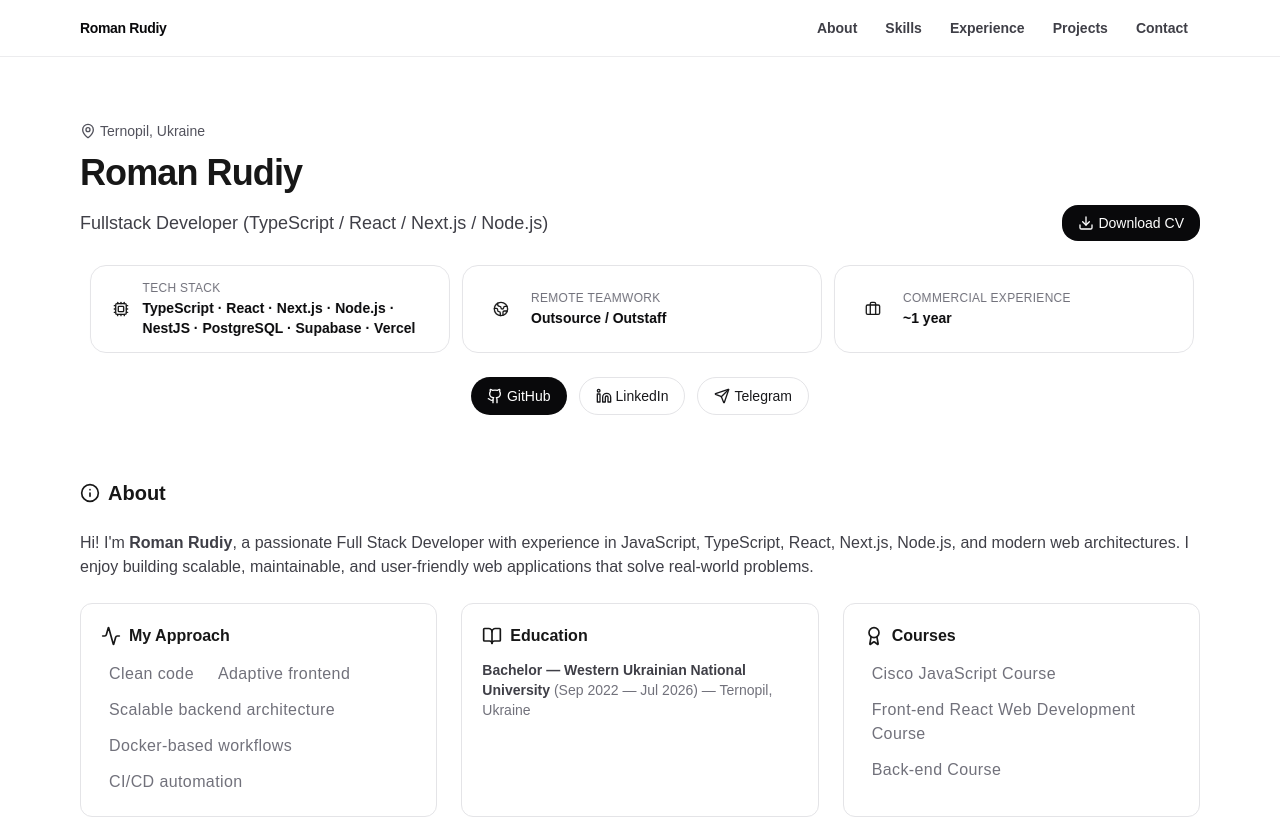
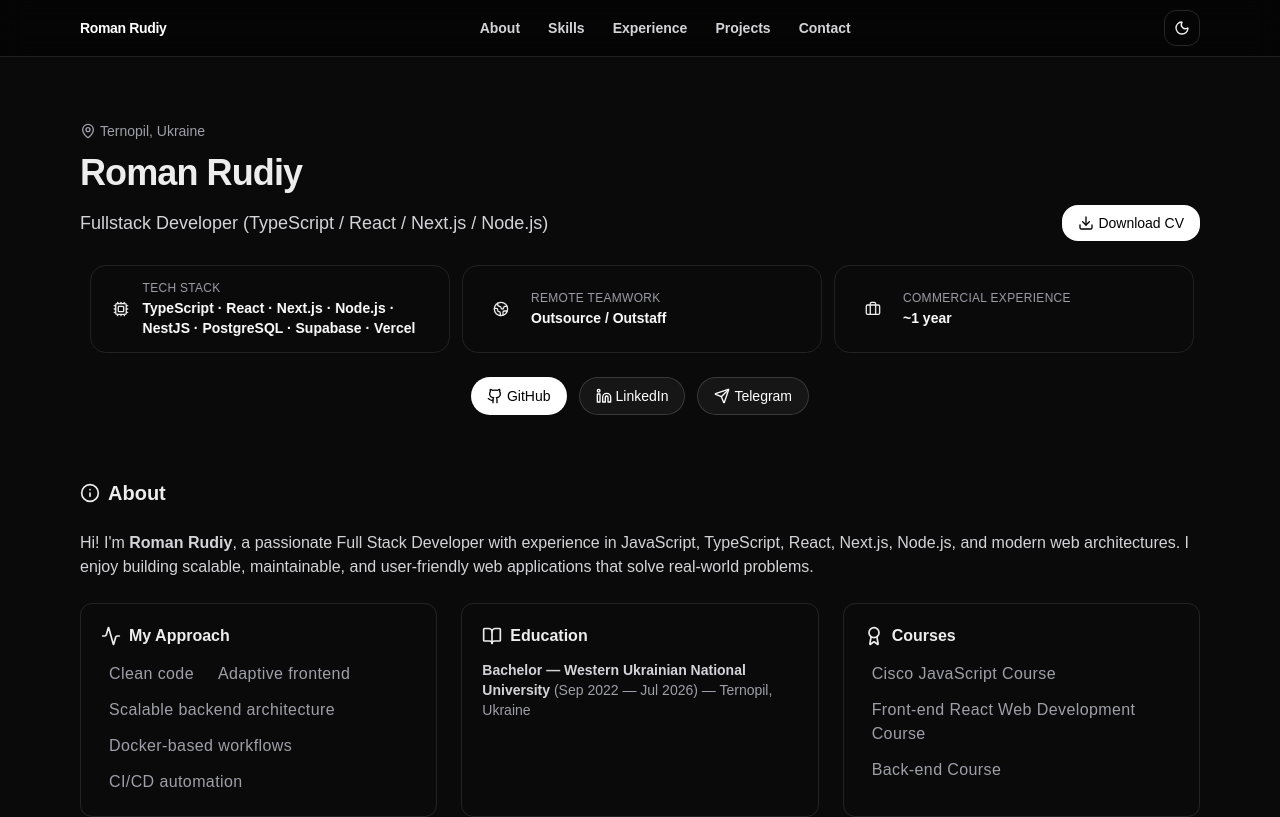
Before and after one commit to RomanRudiy228/portfolio, a Next.js app: page / in a window 1280 px wide. Shown: the top 817 px of the page. Built offline with nearby package versions, Linux system fonts and the light colour scheme.

Commit message:
feat: Add button for theme switch

```diff
--- a/package.json
+++ b/package.json
@@ -13,6 +13,7 @@
   "dependencies": {
     "lucide-react": "^0.577.0",
     "next": "16.1.7",
+    "next-themes": "^0.4.6",
     "react": "19.2.3",
     "react-dom": "19.2.3"
   },
--- a/src/app/globals.css
+++ b/src/app/globals.css
@@ -1,4 +1,5 @@
 @import "tailwindcss";
+@custom-variant dark (&:where(.dark, .dark *));
 
 html {
   scroll-behavior: smooth;
@@ -34,6 +35,11 @@ html {
   --foreground: #171717;
 }
 
+.dark {
+  --background: #0a0a0a;
+  --foreground: #ededed;
+}
+
 @theme inline {
   --color-background: var(--background);
   --color-foreground: var(--foreground);
@@ -41,13 +47,6 @@ html {
   --font-mono: var(--font-geist-mono);
 }
 
-@media (prefers-color-scheme: dark) {
-  :root {
-    --background: #0a0a0a;
-    --foreground: #ededed;
-  }
-}
-
 body {
   background: var(--background);
   color: var(--foreground);
--- a/src/app/layout.tsx
+++ b/src/app/layout.tsx
@@ -4,6 +4,7 @@ import "./globals.css";
 import { SiteHeader } from "@/sections/header-section";
 import { SiteFooter } from "@/sections/footer-section";
 import { ScrollToTop } from "@/components/scroll-to-top";
+import { ThemeProvider } from "@/components/theme-provider";
 
 const geistSans = Geist({
   variable: "--font-geist-sans",
@@ -27,16 +28,18 @@ export default function RootLayout({
   children: React.ReactNode;
 }>) {
   return (
-    <html lang="en">
+    <html lang="en" suppressHydrationWarning>
       <body
         className={`${geistSans.variable} ${geistMono.variable} min-h-dvh bg-white text-zinc-950 antialiased dark:bg-black dark:text-white`}
       >
+        <ThemeProvider attribute="class" defaultTheme="dark" enableSystem={false}>
           <SiteHeader />
           <div className="flex min-h-[calc(100dvh-3.5rem)] flex-col">
             <div className="flex-1">{children}</div>
             <SiteFooter />
           </div>
           <ScrollToTop />
+        </ThemeProvider>
       </body>
     </html>
   );
--- /dev/null
+++ b/src/components/theme-provider.tsx
@@ -0,0 +1,8 @@
+"use client";
+
+import { ThemeProvider as NextThemesProvider } from "next-themes";
+import type { ThemeProviderProps } from "next-themes/dist/types";
+
+export function ThemeProvider({ children, ...props }: ThemeProviderProps) {
+  return <NextThemesProvider {...props}>{children}</NextThemesProvider>;
+}
--- a/src/sections/header-section.tsx
+++ b/src/sections/header-section.tsx
@@ -1,11 +1,13 @@
 "use client";
 
 import { Container } from "@/components/container";
+import { Moon, Sun } from "lucide-react";
 import { useMemo, useState } from "react";
 import { nav } from "@/const/nav.const";
 import { smoothScrollTo } from "@/utils/smooth-scroll-to.util";
 import { BurgerMenu } from "@/components/burger-menu";
 import { useActiveSection } from "../hooks/use-active-section";
+import { useTheme } from "next-themes";
 
 export function SiteHeader() {
   const ids = useMemo(() => nav.map((n) => n.href.replace("#", "")), []);
@@ -13,6 +15,12 @@ export function SiteHeader() {
 
   const activeId = useActiveSection(ids, headerHeight);
   const [isOpen, setIsOpen] = useState(false);
+  const { theme, setTheme } = useTheme();
+  const isDark = theme === "dark";
+
+  const toggleTheme = () => {
+    setTheme(isDark ? "light" : "dark");
+  };
 
   return (
     <>
@@ -54,12 +62,26 @@ export function SiteHeader() {
               })}
             </nav>
 
+            <div className="flex items-center gap-2">
+              <button
+                type="button"
+                onClick={toggleTheme}
+                aria-label="Toggle theme"
+                suppressHydrationWarning
+                className="cursor-pointer relative inline-flex h-9 w-9 items-center justify-center rounded-xl border border-zinc-300 text-zinc-800 transition-colors hover:bg-zinc-100 focus-visible:outline-none focus-visible:ring-2 focus-visible:ring-zinc-400 focus-visible:ring-offset-2 focus-visible:ring-offset-white dark:border-zinc-800 dark:text-zinc-100 dark:hover:bg-zinc-900 dark:focus-visible:ring-zinc-500 dark:focus-visible:ring-offset-black"
+              >
+                <Sun className="h-4 w-4 rotate-0 scale-100 transition-all dark:-rotate-90 dark:scale-0" />
+                <Moon className="absolute h-4 w-4 rotate-90 scale-0 transition-all dark:rotate-0 dark:scale-100" />
+                <span className="sr-only">Toggle theme</span>
+              </button>
+
               <BurgerMenu
                 activeId={activeId}
                 headerHeight={headerHeight}
                 isOpen={isOpen}
                 setIsOpen={setIsOpen}
               />
+            </div>
           </div>
         </Container>
       </header>
```
Also changed, not shown: 1 other file (tests, documents, lock files or other folders). Lines whose indentation alone changed are shown as unchanged.
